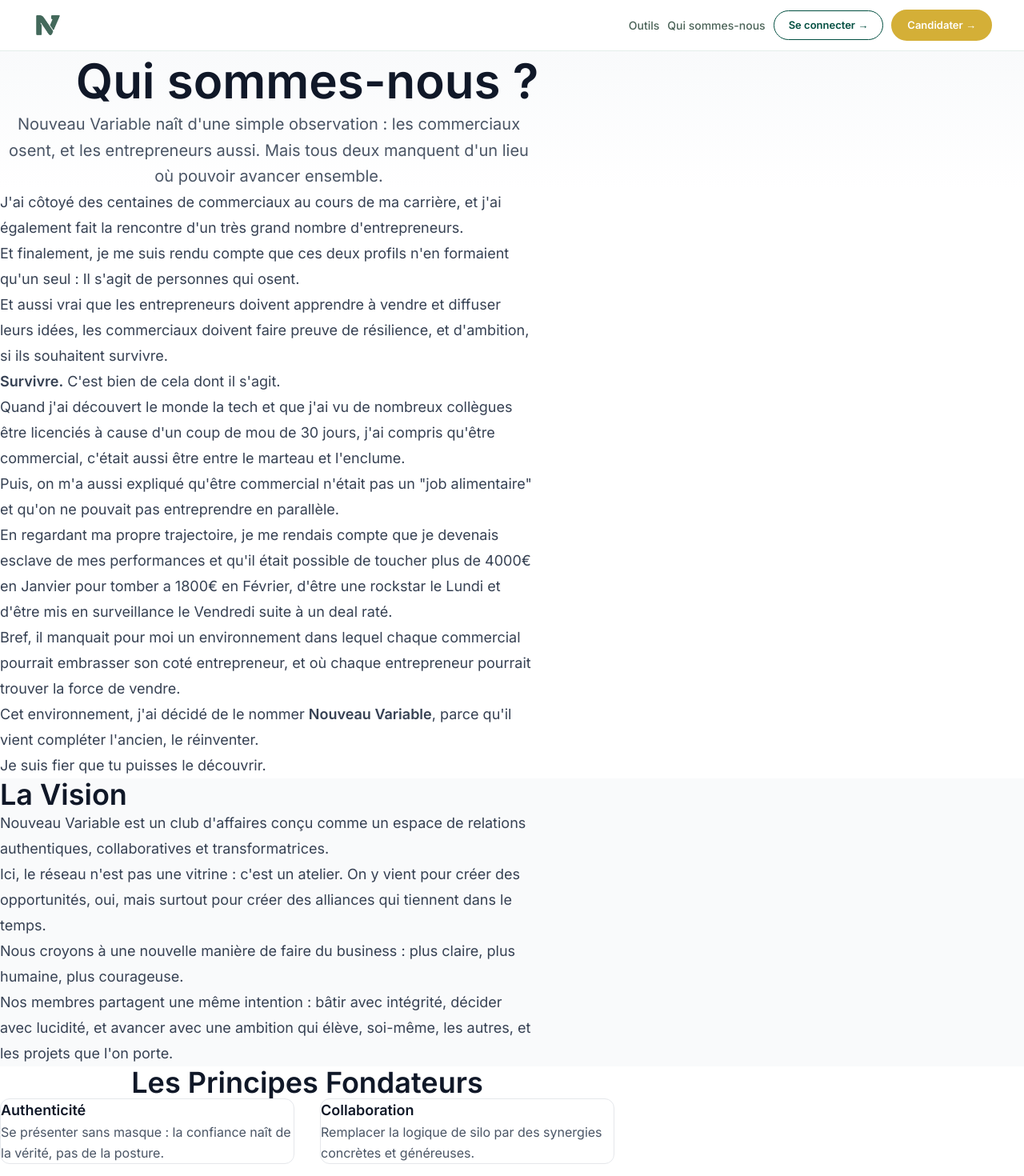
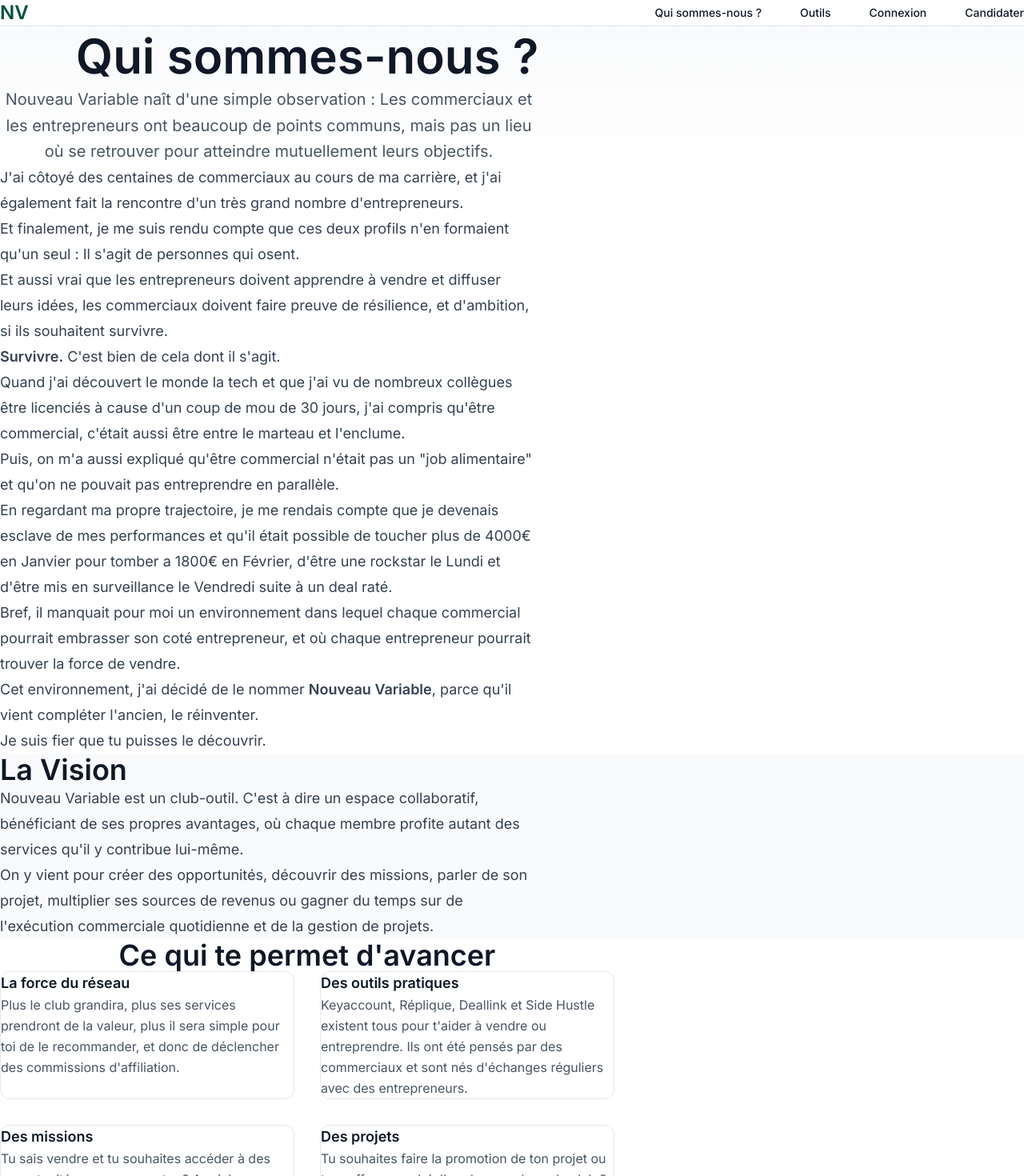
Before and after one commit to hzoom-png/nouveau-variable, a Next.js app: page /about in a window 1280 px wide. Shown: the top 1470 px of the page at 80% size. Built offline with nearby package versions, Linux system fonts and the light colour scheme.

Commit message:
feat: add unified Header component + rewrite about page content and structure

```diff
--- a/src/app/about/AboutClient.tsx
+++ b/src/app/about/AboutClient.tsx
@@ -1,7 +1,7 @@
 'use client';
 
 import { useEffect, useState } from 'react';
-import { LandingNav } from '@/components/LandingNav';
+import Header from '@/components/Header';
 
 export default function AboutClient() {
   const [visibleSections, setVisibleSections] = useState<Record<string, boolean>>({});
@@ -11,23 +11,19 @@
       (entries) => {
         entries.forEach((entry) => {
           if (entry.isIntersecting) {
-            setVisibleSections((prev) => ({
-              ...prev,
-              [entry.target.id]: true,
-            }));
+            setVisibleSections((prev) => ({ ...prev, [entry.target.id]: true }));
           }
         });
       },
       { threshold: 0.2 }
     );
-
     document.querySelectorAll('[data-observe]').forEach((el) => observer.observe(el));
     return () => observer.disconnect();
   }, []);
 
   return (
-    <div style={{ minHeight: '100vh', background: '#fff', colorScheme: 'light' }}>
-      <LandingNav candidateHref="/#candidature" />
+    <div style={{ minHeight: '100vh', background: '#fff' }}>
+      <Header />
 
       <main className="bg-white">
 
@@ -47,17 +43,13 @@
               style={{ fontFamily: 'Inter' }}
               data-observe
             >
-              Nouveau Variable naît d'une simple observation : les commerciaux osent, et les entrepreneurs aussi. Mais tous deux manquent d'un lieu où pouvoir avancer ensemble.
+              Nouveau Variable naît d'une simple observation : Les commerciaux et les entrepreneurs ont beaucoup de points communs, mais pas un lieu où se retrouver pour atteindre mutuellement leurs objectifs.
             </p>
           </div>
         </section>
 
-        {/* ========== HISTOIRE DU FONDATEUR ========== */}
-        <section
-          className="py-16 md:py-20 px-6"
-          data-observe
-          id="histoire"
-        >
+        {/* ========== HISTOIRE ========== */}
+        <section className="py-16 md:py-20 px-6" data-observe id="histoire">
           <div className="max-w-2xl mx-auto">
             <div
               className={`transition-all duration-700 ${
@@ -65,123 +57,109 @@
               }`}
             >
               <div className="space-y-6 md:space-y-8">
-
                 <p className="text-base md:text-lg text-gray-700 leading-8" style={{ fontFamily: 'Inter' }}>
                   J'ai côtoyé des centaines de commerciaux au cours de ma carrière, et j'ai également fait la rencontre d'un très grand nombre d'entrepreneurs.
                 </p>
-
                 <p className="text-base md:text-lg text-gray-700 leading-8" style={{ fontFamily: 'Inter' }}>
                   Et finalement, je me suis rendu compte que ces deux profils n'en formaient qu'un seul : Il s'agit de personnes qui osent.
                 </p>
-
                 <p className="text-base md:text-lg text-gray-700 leading-8" style={{ fontFamily: 'Inter' }}>
                   Et aussi vrai que les entrepreneurs doivent apprendre à vendre et diffuser leurs idées, les commerciaux doivent faire preuve de résilience, et d'ambition, si ils souhaitent survivre.
                 </p>
-
                 <p className="text-base md:text-lg text-gray-700 leading-8" style={{ fontFamily: 'Inter' }}>
                   <span className="font-semibold">Survivre.</span> C'est bien de cela dont il s'agit.
                 </p>
-
                 <p className="text-base md:text-lg text-gray-700 leading-8" style={{ fontFamily: 'Inter' }}>
                   Quand j'ai découvert le monde la tech et que j'ai vu de nombreux collègues être licenciés à cause d'un coup de mou de 30 jours, j'ai compris qu'être commercial, c'était aussi être entre le marteau et l'enclume.
                 </p>
-
                 <p className="text-base md:text-lg text-gray-700 leading-8" style={{ fontFamily: 'Inter' }}>
                   Puis, on m'a aussi expliqué qu'être commercial n'était pas un "job alimentaire" et qu'on ne pouvait pas entreprendre en parallèle.
                 </p>
-
                 <p className="text-base md:text-lg text-gray-700 leading-8" style={{ fontFamily: 'Inter' }}>
                   En regardant ma propre trajectoire, je me rendais compte que je devenais esclave de mes performances et qu'il était possible de toucher plus de 4000€ en Janvier pour tomber a 1800€ en Février, d'être une rockstar le Lundi et d'être mis en surveillance le Vendredi suite à un deal raté.
                 </p>
-
                 <p className="text-base md:text-lg text-gray-700 leading-8" style={{ fontFamily: 'Inter' }}>
                   Bref, il manquait pour moi un environnement dans lequel chaque commercial pourrait embrasser son coté entrepreneur, et où chaque entrepreneur pourrait trouver la force de vendre.
                 </p>
-
                 <p className="text-base md:text-lg text-gray-700 leading-8" style={{ fontFamily: 'Inter' }}>
                   Cet environnement, j'ai décidé de le nommer <span className="font-semibold">Nouveau Variable</span>, parce qu'il vient compléter l'ancien, le réinventer.
                 </p>
-
                 <p className="text-base md:text-lg text-gray-700 leading-8" style={{ fontFamily: 'Inter' }}>
                   Je suis fier que tu puisses le découvrir.
                 </p>
-
               </div>
             </div>
           </div>
         </section>
 
         {/* ========== VISION ========== */}
-        <section
-          className="py-16 md:py-20 px-6 bg-gray-50"
-          data-observe
-          id="vision"
-        >
+        <section className="py-16 md:py-20 px-6 bg-gray-50" data-observe id="vision">
           <div className="max-w-2xl mx-auto">
             <div
               className={`transition-all duration-700 ${
                 visibleSections['vision'] ? 'opacity-100 translate-y-0' : 'opacity-0 translate-y-8'
               }`}
             >
-              <h2
-                className="text-3xl md:text-4xl font-black text-gray-900 mb-8"
-                style={{ fontFamily: 'Inter' }}
-              >
+              <h2 className="text-3xl md:text-4xl font-black text-gray-900 mb-8" style={{ fontFamily: 'Inter' }}>
                 La Vision
               </h2>
-
               <div className="space-y-6 md:space-y-8">
-
                 <p className="text-base md:text-lg text-gray-700 leading-8" style={{ fontFamily: 'Inter' }}>
-                  Nouveau Variable est un club d'affaires conçu comme un espace de relations authentiques, collaboratives et transformatrices.
+                  Nouveau Variable est un club-outil. C'est à dire un espace collaboratif, bénéficiant de ses propres avantages, où chaque membre profite autant des services qu'il y contribue lui-même.
                 </p>
-
                 <p className="text-base md:text-lg text-gray-700 leading-8" style={{ fontFamily: 'Inter' }}>
-                  Ici, le réseau n'est pas une vitrine : c'est un atelier. On y vient pour créer des opportunités, oui, mais surtout pour créer des alliances qui tiennent dans le temps.
+                  On y vient pour créer des opportunités, découvrir des missions, parler de son projet, multiplier ses sources de revenus ou gagner du temps sur de l'exécution commerciale quotidienne et de la gestion de projets.
                 </p>
-
-                <p className="text-base md:text-lg text-gray-700 leading-8" style={{ fontFamily: 'Inter' }}>
-                  Nous croyons à une nouvelle manière de faire du business : plus claire, plus humaine, plus courageuse.
-                </p>
-
-                <p className="text-base md:text-lg text-gray-700 leading-8" style={{ fontFamily: 'Inter' }}>
-                  Nos membres partagent une même intention : bâtir avec intégrité, décider avec lucidité, et avancer avec une ambition qui élève, soi-même, les autres, et les projets que l'on porte.
-                </p>
-
               </div>
             </div>
           </div>
         </section>
 
-        {/* ========== PRINCIPES FONDATEURS ========== */}
-        <section
-          className="py-16 md:py-20 px-6"
-          data-observe
-          id="principes"
-        >
+        {/* ========== CE QUI TE PERMET D'AVANCER ========== */}
+        <section className="py-16 md:py-20 px-6" data-observe id="principes">
           <div className="max-w-3xl mx-auto">
             <h2
               className="text-3xl md:text-4xl font-black text-gray-900 mb-10 md:mb-12 text-center"
               style={{ fontFamily: 'Inter' }}
             >
-              Les Principes Fondateurs
+              Ce qui te permet d'avancer
             </h2>
 
             <div className="grid grid-cols-1 md:grid-cols-2 gap-6 md:gap-8">
-
               {[
-                { title: 'Authenticité', desc: 'Se présenter sans masque : la confiance naît de la vérité, pas de la posture.' },
-                { title: 'Collaboration', desc: 'Remplacer la logique de silo par des synergies concrètes et généreuses.' },
-                { title: 'Exigence Bienveillante', desc: 'Se challenger avec respect : viser haut, sans écraser.' },
-                { title: 'Innovation', desc: 'Oser de nouveaux formats, de nouvelles idées, de nouvelles façons de créer de la valeur.' },
-                { title: 'Croissance Partagée', desc: 'Réussir ensemble : les victoires durables sont celles qui se multiplient.' },
-                { title: 'Réciprocité', desc: 'Donner avant de demander, et construire des échanges équilibrés dans le temps.' },
+                {
+                  title: 'La force du réseau',
+                  desc: "Plus le club grandira, plus ses services prendront de la valeur, plus il sera simple pour toi de le recommander, et donc de déclencher des commissions d'affiliation.",
+                },
+                {
+                  title: 'Des outils pratiques',
+                  desc: "Keyaccount, Réplique, Deallink et Side Hustle existent tous pour t'aider à vendre ou entreprendre. Ils ont été pensés par des commerciaux et sont nés d'échanges réguliers avec des entrepreneurs.",
+                },
+                {
+                  title: 'Des missions',
+                  desc: "Tu sais vendre et tu souhaites accéder à des opportunités sans prospecter ? Accède aux missions du club et développe une activité complémentaire.",
+                },
+                {
+                  title: 'Des projets',
+                  desc: "Tu souhaites faire la promotion de ton projet ou te greffer sur celui d'un des membres du club ? Cette section te permettra de trouver ce qu'il te manque pour passer à l'étape supérieure.",
+                },
+                {
+                  title: 'Annuaire et RDV',
+                  desc: "Café, visios, calls, toutes ces activités sont bien plus faciles à organiser avec la bonne interface. Choisis n'importe quel membre du club et fais des rencontres dans la vraie vie.",
+                },
+                {
+                  title: 'Événements',
+                  desc: "On fait des merveilles derrière un écran, mais se retrouver tous ensemble pour parler affaires est un excellent moyen d'avancer sereinement. Et de gagner de l'argent en participant à l'organisation, mais on en reparlera :)",
+                },
               ].map((p) => (
                 <div
                   key={p.title}
-                  className="group p-6 md:p-8 border border-gray-200 rounded-xl hover:border-green hover:bg-gray-50 transition-all duration-300 cursor-default"
+                  className="group p-6 md:p-8 border border-gray-200 rounded-xl hover:border-green hover:bg-gray-50 transition-all duration-300 cursor-pointer"
                 >
-                  <h3 className="text-lg font-semibold text-gray-900 mb-3 group-hover:text-green transition" style={{ fontFamily: 'Inter' }}>
+                  <h3
+                    className="text-lg font-semibold text-gray-900 mb-3 group-hover:text-green transition"
+                    style={{ fontFamily: 'Inter' }}
+                  >
                     {p.title}
                   </h3>
                   <p className="text-sm md:text-base text-gray-600 leading-relaxed" style={{ fontFamily: 'Inter' }}>
@@ -189,129 +167,90 @@
                   </p>
                 </div>
               ))}
-
             </div>
           </div>
         </section>
 
         {/* ========== ESSENCE ========== */}
-        <section
-          className="py-16 md:py-20 px-6 bg-gray-50"
-          data-observe
-          id="essence"
-        >
+        <section className="py-16 md:py-20 px-6 bg-gray-50" data-observe id="essence">
           <div className="max-w-2xl mx-auto text-center">
             <div
               className={`transition-all duration-700 ${
                 visibleSections['essence'] ? 'opacity-100 translate-y-0' : 'opacity-0 translate-y-8'
               }`}
             >
-              <h2
-                className="text-3xl md:text-4xl font-black text-gray-900 mb-8"
-                style={{ fontFamily: 'Inter' }}
-              >
+              <h2 className="text-3xl md:text-4xl font-black text-gray-900 mb-8" style={{ fontFamily: 'Inter' }}>
                 Notre essence
               </h2>
-
               <div className="space-y-6">
-
                 <p className="text-base md:text-lg text-gray-700 leading-8" style={{ fontFamily: 'Inter' }}>
                   Nouveau Variable est un lieu où l'on transforme des contacts en liens, et des liens en trajectoires.
                 </p>
-
                 <p className="text-base md:text-lg text-gray-700 leading-8" style={{ fontFamily: 'Inter' }}>
                   Nous ne cherchons pas le plus grand bruit — nous cherchons la plus grande justesse.
                 </p>
-
                 <p className="text-base md:text-lg text-gray-700 leading-8" style={{ fontFamily: 'Inter' }}>
                   Parce qu'un business solide commence par une relation saine.
                 </p>
-
               </div>
             </div>
           </div>
         </section>
 
         {/* ========== ENGAGEMENT ========== */}
-        <section
-          className="py-16 md:py-20 px-6"
-          data-observe
-          id="engagement"
-        >
+        <section className="py-16 md:py-20 px-6" data-observe id="engagement">
           <div className="max-w-2xl mx-auto">
             <div
               className={`transition-all duration-700 ${
                 visibleSections['engagement'] ? 'opacity-100 translate-y-0' : 'opacity-0 translate-y-8'
               }`}
             >
-              <h2
-                className="text-3xl md:text-4xl font-black text-gray-900 mb-8"
-                style={{ fontFamily: 'Inter' }}
-              >
+              <h2 className="text-3xl md:text-4xl font-black text-gray-900 mb-8" style={{ fontFamily: 'Inter' }}>
                 Engagement
               </h2>
-
               <div className="space-y-6 md:space-y-8">
-
                 <p className="text-base md:text-lg text-gray-700 leading-8" style={{ fontFamily: 'Inter' }}>
                   Nous nous engageons à offrir un cadre où chaque membre peut avancer avec clarté et soutien : des rencontres structurées, des mises en relation pertinentes, et des échanges qui vont au-delà du superficiel.
                 </p>
-
                 <p className="text-base md:text-lg text-gray-700 leading-8" style={{ fontFamily: 'Inter' }}>
                   Ce club existe pour éviter à d'autres de vivre cette solitude que j'ai pu connaitre à certains moments.
                 </p>
-
                 <p className="text-base md:text-lg text-gray-700 leading-8" style={{ fontFamily: 'Inter' }}>
                   Concrètement, Nouveau Variable s'engage à créer des opportunités d'affaires alignées, à favoriser des collaborations mesurables, et à encourager une progression durable : stratégie, posture, leadership, et exécution.
                 </p>
-
                 <p className="text-base md:text-lg text-gray-700 leading-8" style={{ fontFamily: 'Inter' }}>
                   Ici, vous trouverez des partenaires, des alliés, et parfois ce déclic qui change tout, comme celui qui a changé ma manière de faire du business.
                 </p>
-
               </div>
             </div>
           </div>
         </section>
 
         {/* ========== CTA FINAL ========== */}
-        <section
-          className="py-16 md:py-20 px-6 bg-green text-white"
-          data-observe
-          id="cta"
-        >
+        <section className="py-16 md:py-20 px-6 bg-green text-white" data-observe id="cta">
           <div className="max-w-2xl mx-auto text-center">
             <div
               className={`transition-all duration-700 ${
                 visibleSections['cta'] ? 'opacity-100 translate-y-0' : 'opacity-0 translate-y-8'
               }`}
             >
-              <h2
-                className="text-3xl md:text-4xl font-black mb-8"
-                style={{ fontFamily: 'Inter' }}
-              >
+              <h2 className="text-3xl md:text-4xl font-black mb-8" style={{ fontFamily: 'Inter' }}>
                 Rejoignez le Mouvement
               </h2>
-
               <div className="space-y-6 mb-10 md:mb-12">
-
                 <p className="text-base md:text-lg leading-8 opacity-90" style={{ fontFamily: 'Inter' }}>
                   Si vous voulez développer votre activité sans renoncer à vos valeurs, Nouveau Variable est fait pour vous.
                 </p>
-
                 <p className="text-base md:text-lg leading-8 opacity-90" style={{ fontFamily: 'Inter' }}>
                   Rejoignez un cercle de leaders qui choisissent la qualité des liens, la force du collectif, et l'audace d'inventer autrement.
                 </p>
-
                 <p className="text-base md:text-lg leading-8 opacity-90" style={{ fontFamily: 'Inter' }}>
                   Ensemble, faisons du business un espace de sens, et une dynamique qui élève.
                 </p>
-
               </div>
-
               <a
                 href="/#candidature"
-                className="inline-block px-8 py-4 bg-white text-green font-semibold rounded-lg hover:bg-gray-50 transition-colors"
+                className="inline-block px-8 py-4 bg-white text-green font-extrabold rounded-lg hover:bg-gray-50 transition-colors"
                 style={{ fontFamily: 'Inter', textDecoration: 'none' }}
               >
                 Candidater au club →
--- /dev/null
+++ b/src/components/Header.tsx
@@ -0,0 +1,145 @@
+'use client';
+
+import { useState } from 'react';
+import Link from 'next/link';
+
+export default function Header() {
+  const [menuOpen, setMenuOpen] = useState(false);
+
+  return (
+    <>
+      <style>{`
+        @keyframes hdrFadeIn {
+          from { opacity: 0; }
+          to   { opacity: 1; }
+        }
+      `}</style>
+
+      <header className="sticky top-0 bg-white border-b border-gray-200 z-40">
+        <div className="max-w-7xl mx-auto px-6 py-4 flex justify-between items-center">
+
+          {/* Logo */}
+          <Link
+            href="/"
+            className="text-2xl font-black text-green flex-shrink-0"
+            style={{ fontFamily: 'Inter', textDecoration: 'none' }}
+          >
+            NV
+          </Link>
+
+          {/* Desktop nav */}
+          <nav className="hidden md:flex items-center gap-12">
+            <Link
+              href="/about"
+              className="text-sm font-medium text-gray-900 hover:text-green transition-colors"
+              style={{ fontFamily: 'Inter' }}
+            >
+              Qui sommes-nous ?
+            </Link>
+            <Link
+              href="/#outils"
+              className="text-sm font-medium text-gray-900 hover:text-green transition-colors"
+              style={{ fontFamily: 'Inter' }}
+            >
+              Outils
+            </Link>
+            <a
+              href="https://app.nouveauvariable.fr/auth"
+              className="text-sm font-medium text-gray-900 hover:text-green transition-colors"
+              style={{ fontFamily: 'Inter', textDecoration: 'none' }}
+            >
+              Connexion
+            </a>
+            <a
+              href="/#candidature"
+              className="text-sm font-medium text-gray-900 hover:text-green transition-colors"
+              style={{ fontFamily: 'Inter', textDecoration: 'none' }}
+            >
+              Candidater
+            </a>
+          </nav>
+
+          {/* Burger (mobile only) */}
+          <button
+            onClick={() => setMenuOpen(!menuOpen)}
+            className="md:hidden flex flex-col gap-1.5 cursor-pointer z-50"
+            aria-label="Menu"
+          >
+            <span className={`block w-6 h-0.5 bg-gray-900 transition-all duration-300 ${menuOpen ? 'rotate-45 translate-y-2' : ''}`} />
+            <span className={`block w-6 h-0.5 bg-gray-900 transition-all duration-300 ${menuOpen ? 'opacity-0' : ''}`} />
+            <span className={`block w-6 h-0.5 bg-gray-900 transition-all duration-300 ${menuOpen ? '-rotate-45 -translate-y-2' : ''}`} />
+          </button>
+        </div>
+
+        {/* Overlay */}
+        {menuOpen && (
+          <div
+            className="fixed inset-0 z-30 md:hidden"
+            onClick={() => setMenuOpen(false)}
+            style={{ background: 'rgba(0,0,0,0.30)', animation: 'hdrFadeIn 0.2s ease-out' }}
+          />
+        )}
+
+        {/* Sidebar drawer */}
+        <nav
+          className={`fixed top-0 right-0 h-screen w-72 bg-white border-l border-gray-200 z-40
+                      flex flex-col transform transition-transform duration-300 md:hidden
+                      ${menuOpen ? 'translate-x-0' : 'translate-x-full'}`}
+        >
+          <div className="flex justify-between items-center px-6 py-4 border-b border-gray-200">
+            <span className="text-lg font-semibold text-gray-900" style={{ fontFamily: 'Inter' }}>
+              Menu
+            </span>
+            <button
+              onClick={() => setMenuOpen(false)}
+              className="flex flex-col gap-1.5 cursor-pointer"
+              aria-label="Fermer"
+            >
+              <span className="block w-5 h-0.5 bg-gray-900 rotate-45 translate-y-2" />
+              <span className="block w-5 h-0.5 bg-gray-900 opacity-0" />
+              <span className="block w-5 h-0.5 bg-gray-900 -rotate-45 -translate-y-2" />
+            </button>
+          </div>
+
+          <div className="flex-1 overflow-y-auto px-6 py-6 space-y-6">
+            <Link
+              href="/about"
+              className="block text-base font-medium text-gray-900 hover:text-green transition"
+              onClick={() => setMenuOpen(false)}
+              style={{ fontFamily: 'Inter' }}
+            >
+              Qui sommes-nous ?
+            </Link>
+            <Link
+              href="/#outils"
+              className="block text-base font-medium text-gray-900 hover:text-green transition"
+              onClick={() => setMenuOpen(false)}
+              style={{ fontFamily: 'Inter' }}
+            >
+              Outils
+            </Link>
+          </div>
+
+          <div className="px-6 py-6 border-t border-gray-200 space-y-3">
+            <a
+              href="https://app.nouveauvariable.fr/auth"
+              className="block w-full px-4 py-3 text-sm font-medium text-gray-900 hover:text-green transition text-center"
+              onClick={() => setMenuOpen(false)}
+              style={{ fontFamily: 'Inter', textDecoration: 'none' }}
+            >
+              Connexion
+            </a>
+            <a
+              href="/#candidature"
+              className="block w-full px-4 py-3 text-sm font-medium text-gray-900 hover:text-green transition text-center"
+              onClick={() => setMenuOpen(false)}
+              style={{ fontFamily: 'Inter', textDecoration: 'none' }}
+            >
+              Candidater
+            </a>
+          </div>
+        </nav>
+      </header>
+    </>
+  );
+}
```
